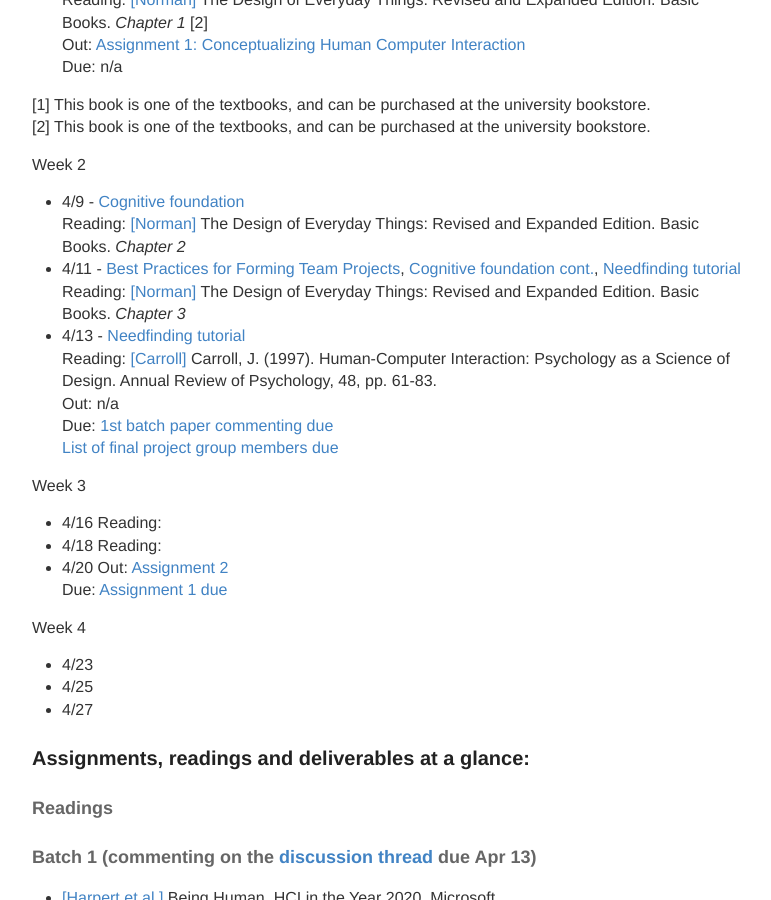
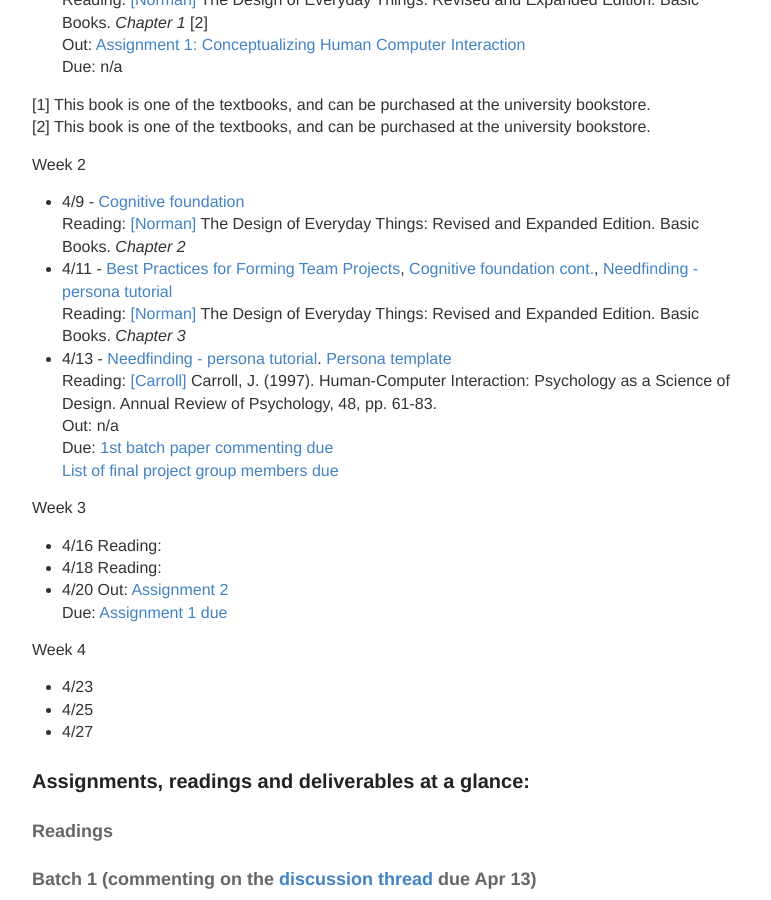
Before and after one commit to hciwang/hciwang.github.io, a Jekyll site: the page built from _posts/2018-3-25-lectures.md, in a window 1280 px wide and 900 px high, scrolled down 529 px. Shown: the whole window, without its empty margins (248-1019 px from the left). Built offline with Jekyll 4.4.1, drawn with Linux system fonts in a browser that asks for light colours.

Commit message:
Update 2018-3-25-lectures.md

```diff
--- a/_posts/2018-3-25-lectures.md
+++ b/_posts/2018-3-25-lectures.md
@@ -21,9 +21,9 @@ Due: n/a
 Week 2
 - 4/9 - [Cognitive foundation](https://canvas.ucdavis.edu/files/3250608/download?download_frd=1)
 Reading: [[Norman]](https://www.basicbooks.com/titles/don-norman/the-design-of-everyday-things/9780465050659/) The Design of Everyday Things: Revised and Expanded Edition. Basic Books. *Chapter 2*
-- 4/11 - [Best Practices for Forming Team Projects](https://canvas.ucdavis.edu/files/3265634/download?download_frd=1), [Cognitive foundation cont.](https://canvas.ucdavis.edu/files/3250608/download?download_frd=1), [Needfinding tutorial]()
+- 4/11 - [Best Practices for Forming Team Projects](https://canvas.ucdavis.edu/files/3265634/download?download_frd=1), [Cognitive foundation cont.](https://canvas.ucdavis.edu/files/3250608/download?download_frd=1), [Needfinding - persona tutorial](https://canvas.ucdavis.edu/files/3266125/download?download_frd=1)
 Reading: [[Norman]](https://www.basicbooks.com/titles/don-norman/the-design-of-everyday-things/9780465050659/) The Design of Everyday Things: Revised and Expanded Edition. Basic Books. *Chapter 3*
-- 4/13 - [Needfinding tutorial]()
+- 4/13 - [Needfinding - persona tutorial](https://canvas.ucdavis.edu/files/3266125/download?download_frd=1). [Persona template](https://asinthecity.com/2011/05/13/explaining-personas-used-in-ux-design-%E2%80%93-part-2/)
 Reading: [[Carroll]](https://canvas.ucdavis.edu/files/3250636/download?download_frd=1) Carroll, J. (1997). Human-Computer Interaction: Psychology as a Science of Design. Annual Review of Psychology, 48, pp. 61-83.
 Out: n/a
 Due: [1st batch paper commenting due](https://canvas.ucdavis.edu/courses/225630/discussion_topics/159793)
```
